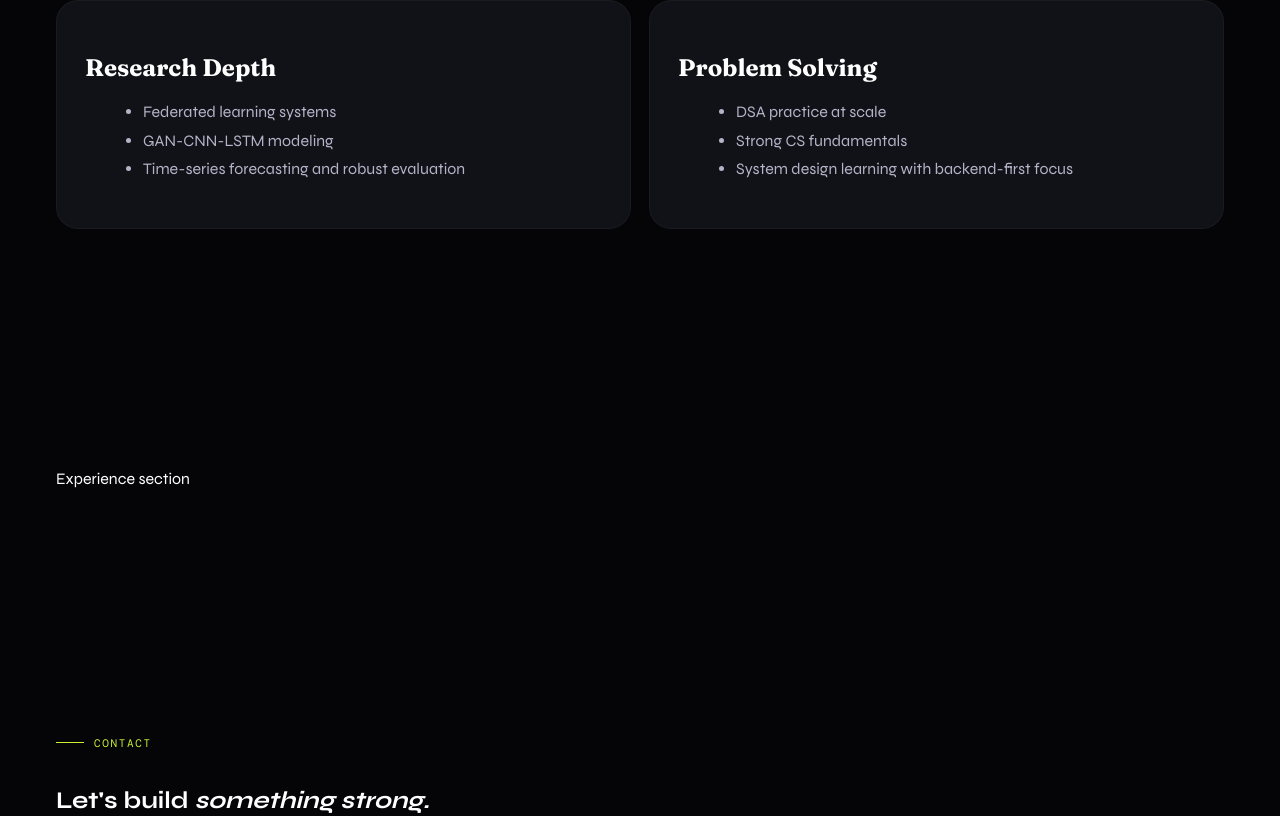
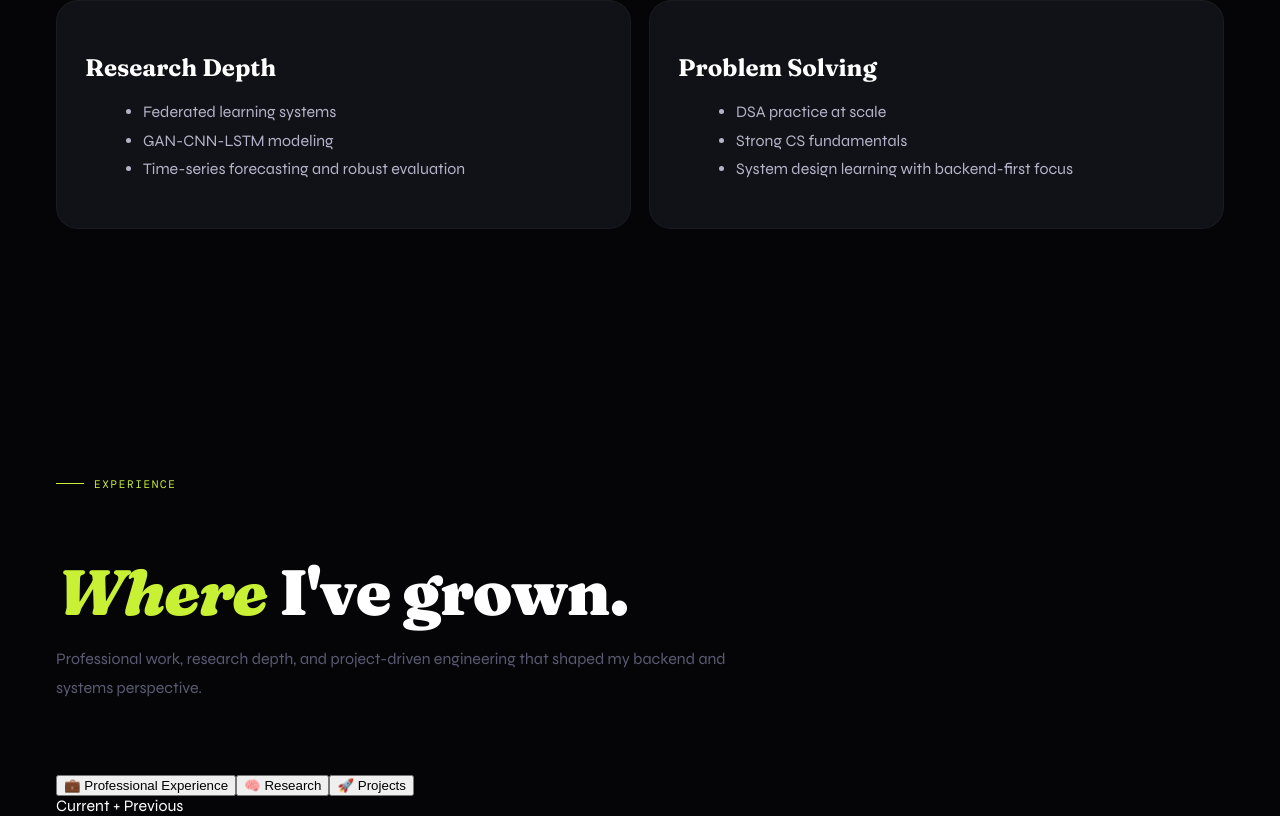
Before and after one commit to ShwetaRoy17/portfolio, a React (Vite) app: page / in a window 1280 px wide. Shown: the part 4742-5558 px from the top of the page. Built offline with nearby package versions, Linux system fonts and the light colour scheme; a web font is replaced by a local one.

Commit message:
experience section

```diff
--- a/src/components/sections/Experience.jsx
+++ b/src/components/sections/Experience.jsx
@@ -1,3 +1,67 @@
+import { useState } from "react";
+import { experienceTabs } from "../../data/data";
+
 export default function Experience() {
-  return <section id="experience">Experience section</section>;
+  const [activeTab, setActiveTab] = useState(experienceTabs[0]?.id ?? "work");
+  const activePanel = experienceTabs.find((tab) => tab.id === activeTab);
+
+  return (
+    <section id="experience">
+      <div className="s-tag reveal">Experience</div>
+      <h2 className="s-h2 reveal">
+        <em>Where</em> I've grown.
+      </h2>
+      <p className="s-desc reveal">
+        Professional work, research depth, and project-driven engineering that shaped my backend
+        and systems perspective.
+      </p>
+
+      <div className="exp-layout">
+        <div className="exp-tabs reveal">
+          {experienceTabs.map((tab) => (
+            <button
+              key={tab.id}
+              type="button"
+              className={`exp-tab ${activeTab === tab.id ? "on" : ""}`}
+              onClick={() => setActiveTab(tab.id)}
+            >
+              {tab.icon} {tab.label}
+            </button>
+          ))}
+        </div>
+
+        <div className="reveal">
+          {activePanel ? (
+            <div className="exp-panel on">
+              <div className="ep-date">{activePanel.date}</div>
+              <div className="ep-role">{activePanel.role}</div>
+              <div className="ep-co">
+                {activePanel.companyLink ? (
+                  <a href={activePanel.companyLink} target="_blank" rel="noreferrer">
+                    {activePanel.company}
+                  </a>
+                ) : (
+                  activePanel.company
+                )}
+              </div>
+
+              <ul className="ep-list">
+                {activePanel.points.map((point) => (
+                  <li key={point}>{point}</li>
+                ))}
+              </ul>
+
+              <div className="ep-chips">
+                {activePanel.chips.map((chip) => (
+                  <span key={chip} className="ep-chip">
+                    {chip}
+                  </span>
+                ))}
+              </div>
+            </div>
+          ) : null}
+        </div>
+      </div>
+    </section>
+  );
 }
```
